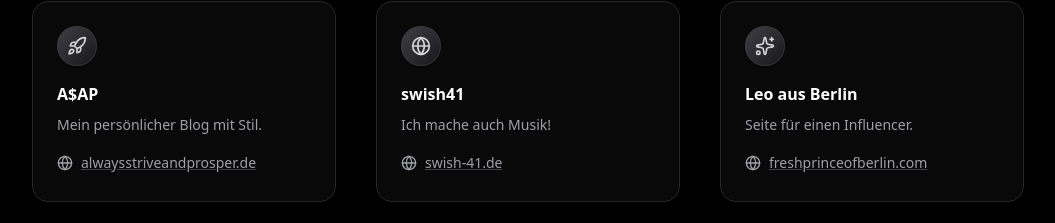
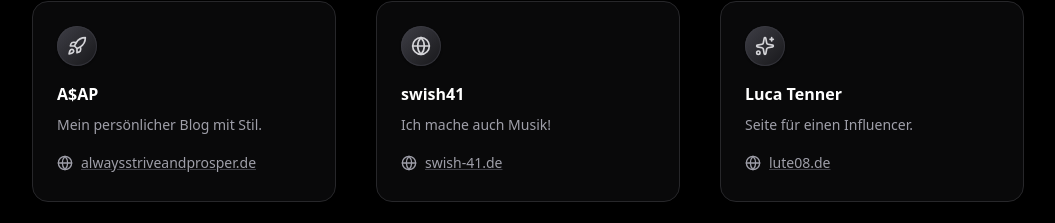
Before and after one commit to Lucas-MStein/portfolio, a Next.js app: page /projects in a window 1280 px wide. Shown: the part 552-775 px from the top of the page, without its empty margins (112-1167 px from the left). Built offline with nearby package versions, Linux system fonts and the light colour scheme; no server answers.

Commit message:
adjusted projects

```diff
--- a/src/app/projects/page.tsx
+++ b/src/app/projects/page.tsx
@@ -42,10 +42,10 @@ const projects: Project[] = [
         Icon: Globe,
     },
     {
-        title: 'Leo aus Berlin',
+        title: 'Luca Tenner',
         description: 'Seite für einen Influencer.',
-        href: 'https://freshprinceofberlin.com/',
-        hrefLabel: 'freshprinceofberlin.com',
+        href: 'https://lute08.de',
+        hrefLabel: 'lute08.de',
         Icon: Sparkles,
     },
 ];
```
